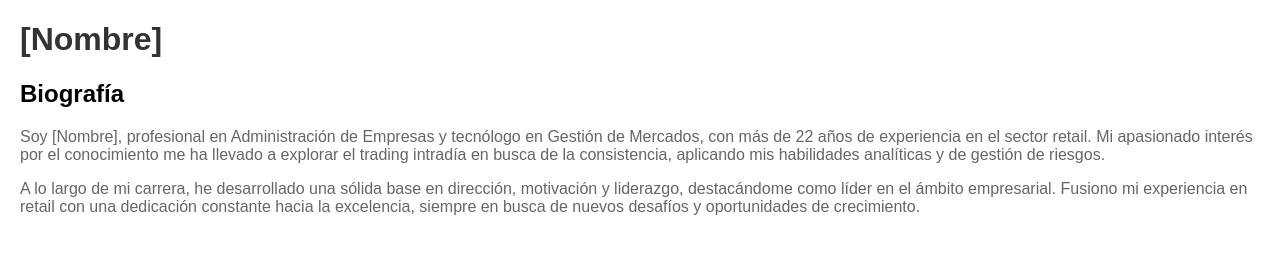
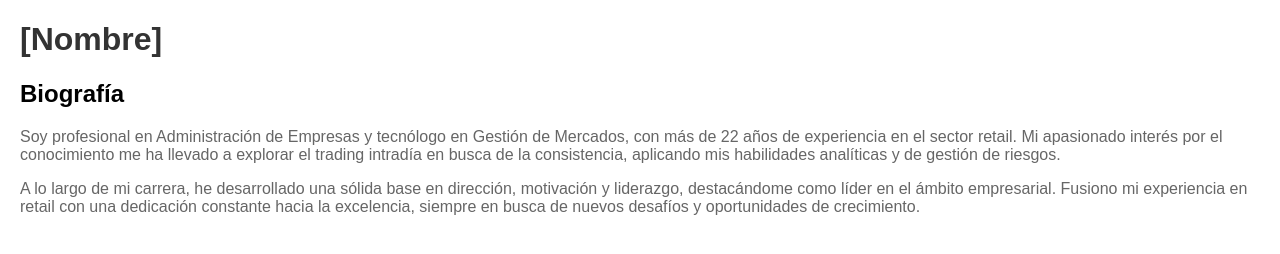
Before and after one commit to Jreyesl14/.co, a plain HTML site: page index.html in a window 1280 px wide. Drawn offline with Linux system fonts and the light colour scheme.

Commit message:
Update index.html

```diff
--- a/index.html
+++ b/index.html
@@ -27,7 +27,7 @@
 
     <section>
         <h2>Biografía</h2>
-        <p>Soy [Nombre], profesional en Administración de Empresas y tecnólogo en Gestión de Mercados, con más de 22 años de experiencia en el sector retail. Mi apasionado interés por el conocimiento me ha llevado a explorar el trading intradía en busca de la consistencia, aplicando mis habilidades analíticas y de gestión de riesgos.</p>
+        <p>Soy profesional en Administración de Empresas y tecnólogo en Gestión de Mercados, con más de 22 años de experiencia en el sector retail. Mi apasionado interés por el conocimiento me ha llevado a explorar el trading intradía en busca de la consistencia, aplicando mis habilidades analíticas y de gestión de riesgos.</p>
         <p>A lo largo de mi carrera, he desarrollado una sólida base en dirección, motivación y liderazgo, destacándome como líder en el ámbito empresarial. Fusiono mi experiencia en retail con una dedicación constante hacia la excelencia, siempre en busca de nuevos desafíos y oportunidades de crecimiento.</p>
     </section>
 
```
